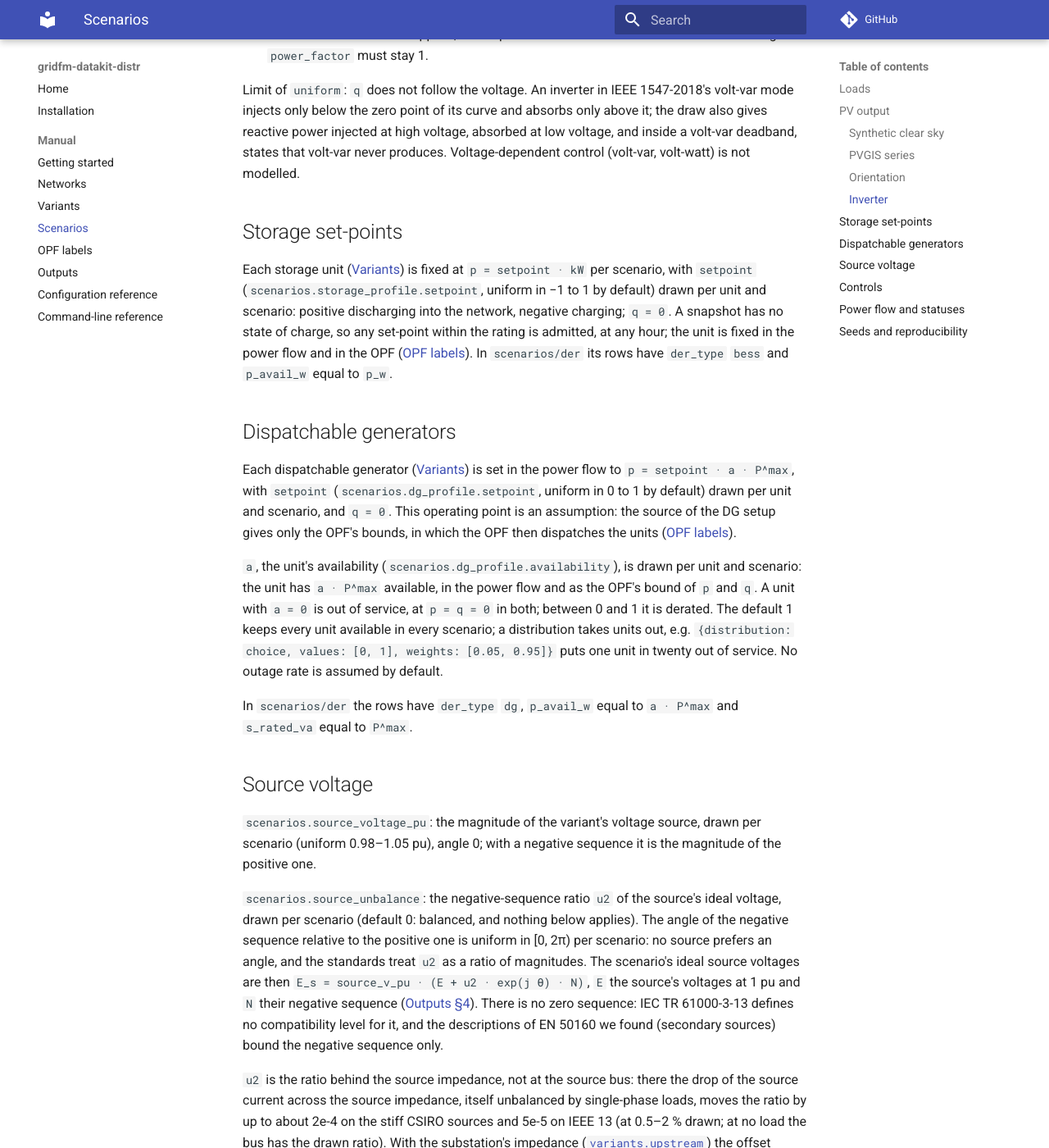
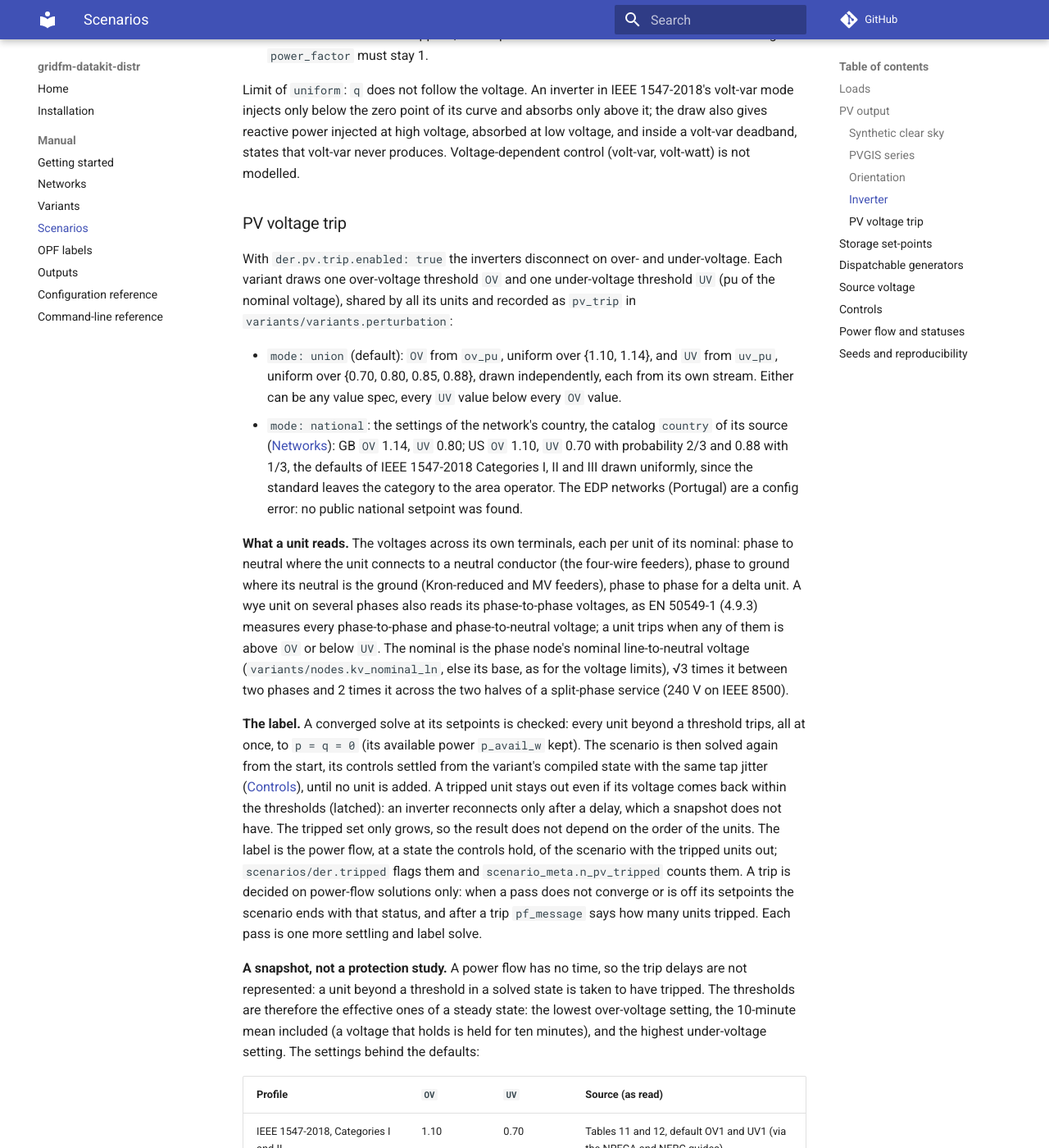
Before and after one commit to gridfm/gridfm-datakit-distr, an MkDocs documentation site: the page built from docs/manual/scenarios.md, in a window 1280 px wide and 1400 px high, scrolled down 6037 px. Shown: the whole window at 82% size. Built offline with MkDocs 1.6.1 and Material for MkDocs 9.7.7, drawn with Linux system fonts in a browser that asks for light colours; comment, search, counter and statistics services are not loaded; some of the changed text lies outside the part shown.

Commit message:
docs: PV voltage trip, its sources and the snapshot limit
Signed-off-by: cardef <carmine.dellefemine@gmail.com>

```diff
--- a/docs/manual/scenarios.md
+++ b/docs/manual/scenarios.md
@@ -232,6 +232,66 @@ gives reactive power injected at high voltage, absorbed at low voltage, and insi
 deadband, states that volt-var never produces. Voltage-dependent control (volt-var, volt-watt) is
 not modelled.
 
+### PV voltage trip
+
+With `der.pv.trip.enabled: true` the inverters disconnect on over- and under-voltage. Each variant
+draws one over-voltage threshold `OV` and one under-voltage threshold `UV` (pu of the nominal
+voltage), shared by all its units and recorded as `pv_trip` in `variants/variants.perturbation`:
+
+- `mode: union` (default): `OV` from `ov_pu`, uniform over {1.10, 1.14}, and `UV` from `uv_pu`,
+  uniform over {0.70, 0.80, 0.85, 0.88}, drawn independently, each from its own stream. Either
+  can be any value spec, every `UV` value below every `OV` value.
+- `mode: national`: the settings of the network's country, the catalog `country` of its source
+  ([Networks](networks.md#sources-and-the-cache)): GB `OV` 1.14, `UV` 0.80; US `OV` 1.10, `UV`
+  0.70 with probability 2/3 and 0.88 with 1/3, the defaults of IEEE 1547-2018 Categories I, II
+  and III drawn uniformly, since the standard leaves the category to the area operator. The EDP
+  networks (Portugal) are a config error: no public national setpoint was found.
+
+**What a unit reads.** The voltages across its own terminals, each per unit of its nominal: phase
+to neutral where the unit connects to a neutral conductor (the four-wire feeders), phase to ground
+where its neutral is the ground (Kron-reduced and MV feeders), phase to phase for a delta unit.
+A wye unit on several phases also reads its phase-to-phase voltages, as EN 50549-1 (4.9.3)
+measures every phase-to-phase and phase-to-neutral voltage; a unit trips when any of them is
+above `OV` or below `UV`. The nominal is the phase node's nominal line-to-neutral voltage
+(`variants/nodes.kv_nominal_ln`, else its base, as for the voltage limits), √3 times it between
+two phases and 2 times it across the two halves of a split-phase service (240 V on IEEE 8500).
+
+**The label.** A converged solve at its setpoints is checked: every unit beyond a threshold trips,
+all at once, to `p = q = 0` (its available power `p_avail_w` kept). The scenario is then solved
+again from the start, its controls settled from the variant's compiled state with the same tap
+jitter ([Controls](#controls)), until no unit is added. A tripped unit stays out even if its
+voltage comes back within the thresholds (latched): an inverter reconnects only after a delay,
+which a snapshot does not have. The tripped set only grows, so the result does not depend on the
+order of the units. The label is the power flow, at a state the controls hold, of the scenario
+with the tripped units out; `scenarios/der.tripped` flags them and
+`scenario_meta.n_pv_tripped` counts them. A trip is decided on power-flow solutions only: when a
+pass does not converge or is off its setpoints the scenario ends with that status, and after a trip
+`pf_message` says how many units tripped. Each pass is one more settling and label solve.
+
+**A snapshot, not a protection study.** A power flow has no time, so the trip delays are not
+represented: a unit beyond a threshold in a solved state is taken to have tripped. The thresholds
+are therefore the effective ones of a steady state: the lowest over-voltage setting, the
+10-minute mean included (a voltage that holds is held for ten minutes), and the highest
+under-voltage setting. The settings behind the defaults:
+
+| Profile | `OV` | `UV` | Source (as read) |
+|---|---|---|---|
+| IEEE 1547-2018, Categories I and II | 1.10 | 0.70 | Tables 11 and 12, default OV1 and UV1 (via the NRECA and NERC guides) |
+| IEEE 1547-2018, Category III | 1.10 | 0.88 | the same |
+| GB, EREC G98 Issue 2 and G99 Issue 2 (2025) | 1.14 | 0.80 | G98 Table 2, G99 Table 10.1; per phase, phase to neutral (G99 10.6.8) |
+| DE, VDE-AR-N 4105:2018 | 1.10 | 0.80 | 10-minute mean and U<, from two device certificates |
+| IT, CEI 0-21:2022-03 | 1.10 | 0.85 | Table 13, 10-minute mean and U< stage 1 |
+| BE, Synergrid C10/11 ed. 2.4 | 1.10 | 0.70 | Table 9 (0.80 in Table 8, integrated protection up to 30 kVA) |
+
+EN 50549-1:2019 sets only ranges (4.9.2: over-voltage down to 1.0 pu, under-voltage up to
+1.0 pu), whose edges would trip at nominal voltage, so the union is taken over the published
+settings, not over the ranges. The discrete uniform covers each published setting; it does not
+follow how common each is. One pair per variant stands for one setting per network area, as a
+national code or an area operator gives; mixed settings within a feeder are not drawn. Volt-watt
+curtailment is not modelled. Trip and OPF labels exclude each other (a config error): the OPF moves
+the voltages a trip was decided on, and within the default voltage limits (at most 1.10) its
+solution would trip no unit, so its labels could not keep the units the power flow tripped.
+
 ## Storage set-points
 
 Each storage unit ([Variants](variants.md#storage)) is fixed at `p = setpoint · kW` per scenario,
@@ -344,7 +404,8 @@ happens:
 | `not_converged` | no converged solution; `pf_message` reports the load ramp if it was tried | no |
 | `error` | an exception; `pf_message` holds its type and message | no |
 
-Setpoints (`scenarios/loads`, `scenarios/der`) are stored for every scenario whose draws were made.
+Setpoints (`scenarios/loads`, `scenarios/der`) are stored for every scenario whose draws were made;
+with `der.pv.trip`, a tripped unit's are zero ([PV voltage trip](#pv-voltage-trip)).
 A sample of scenarios (`settings.residual_sample_rate`, 1 %, chosen by a hash of the scenario id)
 gets the full Kirchhoff residual check of the stored solution; its value is recorded in
 `residual_rel` and does not change `pf_status`.
```
Also changed, not shown: docs/manual/networks.md (+4 -0 lines), docs/manual/variants.md (+2 -0 lines).
